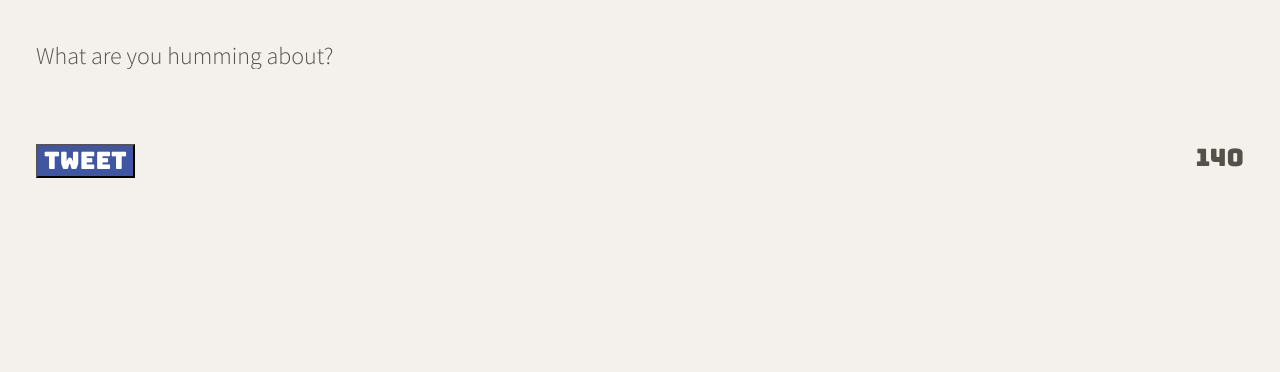
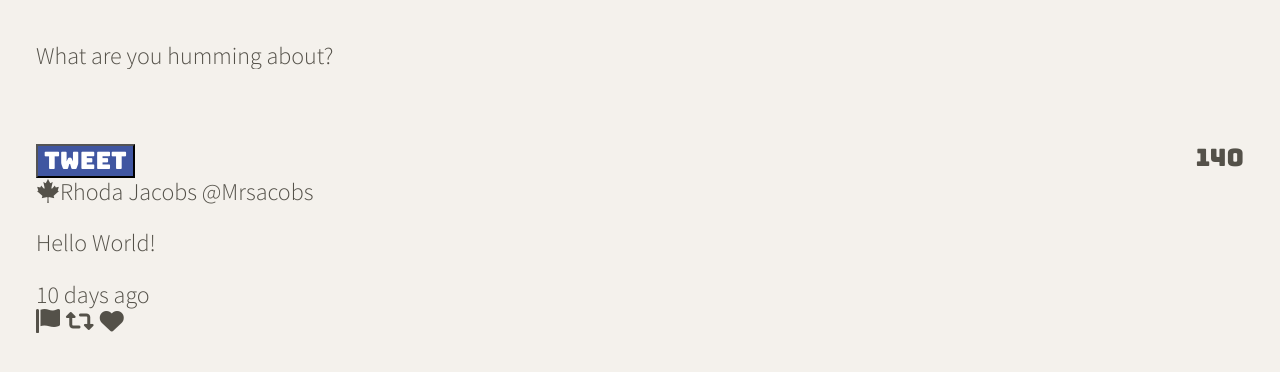
Before and after one commit to Gulsemin113/tweeter, a website: page public/index.html in a window 1280 px wide. Shown: the part 522-894 px from the top of the page. Before the commit the page ends 800 px from the top, so only its background shows below. Drawn offline with nearby package versions, Linux system fonts and the light colour scheme.

Commit message:
Created the tweets container

```diff
--- a/public/index.html
+++ b/public/index.html
@@ -64,7 +64,26 @@
             </div>
           </form>
         </section>
+
+        <section class = "tweet-container">
+          <article >
+            <header>
+             <a><i class="fa-brands fa-canadian-maple-leaf"></i>Rhoda Jacobs</a>
+              <span class = "username">@Mrsacobs</span>
+            </header>
+            <p> Hello World!</p>
+            <footer>
+              <span class = "time-left">10 days ago</span>
+              <div class = "tweet-icons">
+                <i class="fas fa-flag"></i>
+                <i class="fas fa-retweet"></i>
+                <i class="fas fa-heart"></i>
+              </div>
+            </footer>
+          </article>
+        </section>
       </div>
+
     </main>
   </body>
 </html>
```
